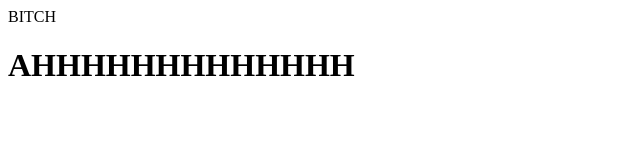
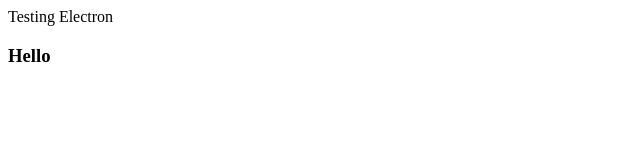
Before and after one commit to bgao8/Learning-Reinforcement, an Electron app: page client/index.html in a window 640 px wide. Drawn offline with Linux system fonts and the light colour scheme.

Commit message:
Changed HTML structure.

```diff
--- a/client/index.html
+++ b/client/index.html
@@ -1,10 +1,10 @@
 <!DOCTYPE html>
 <html>
     <head>
-        BITCH
+        Testing Electron
     </head>
 
     <body>
-        <h1>AHHHHHHHHHHHHH</h1>
+        <h3>Hello</h3>
     </body>
 </html>
```
